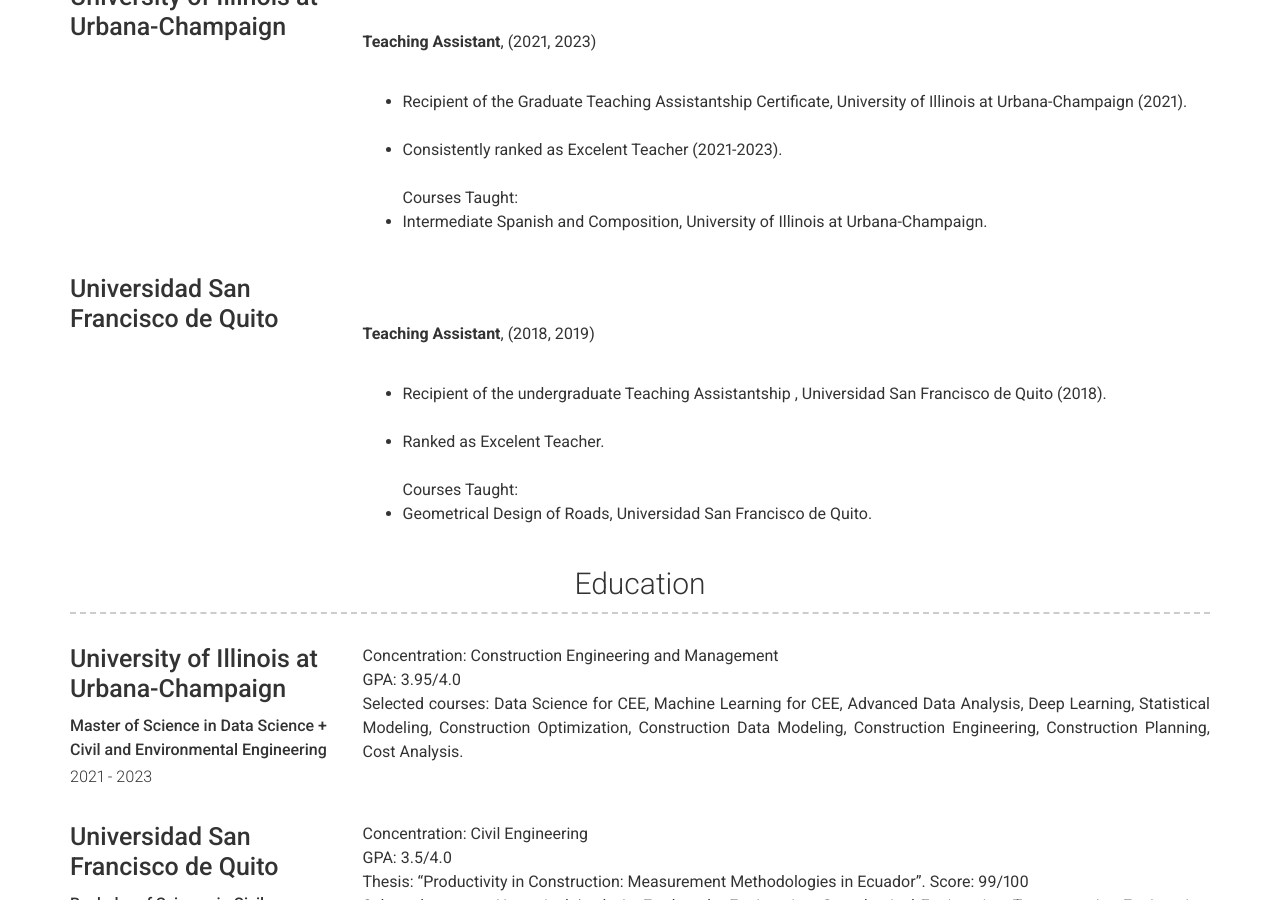
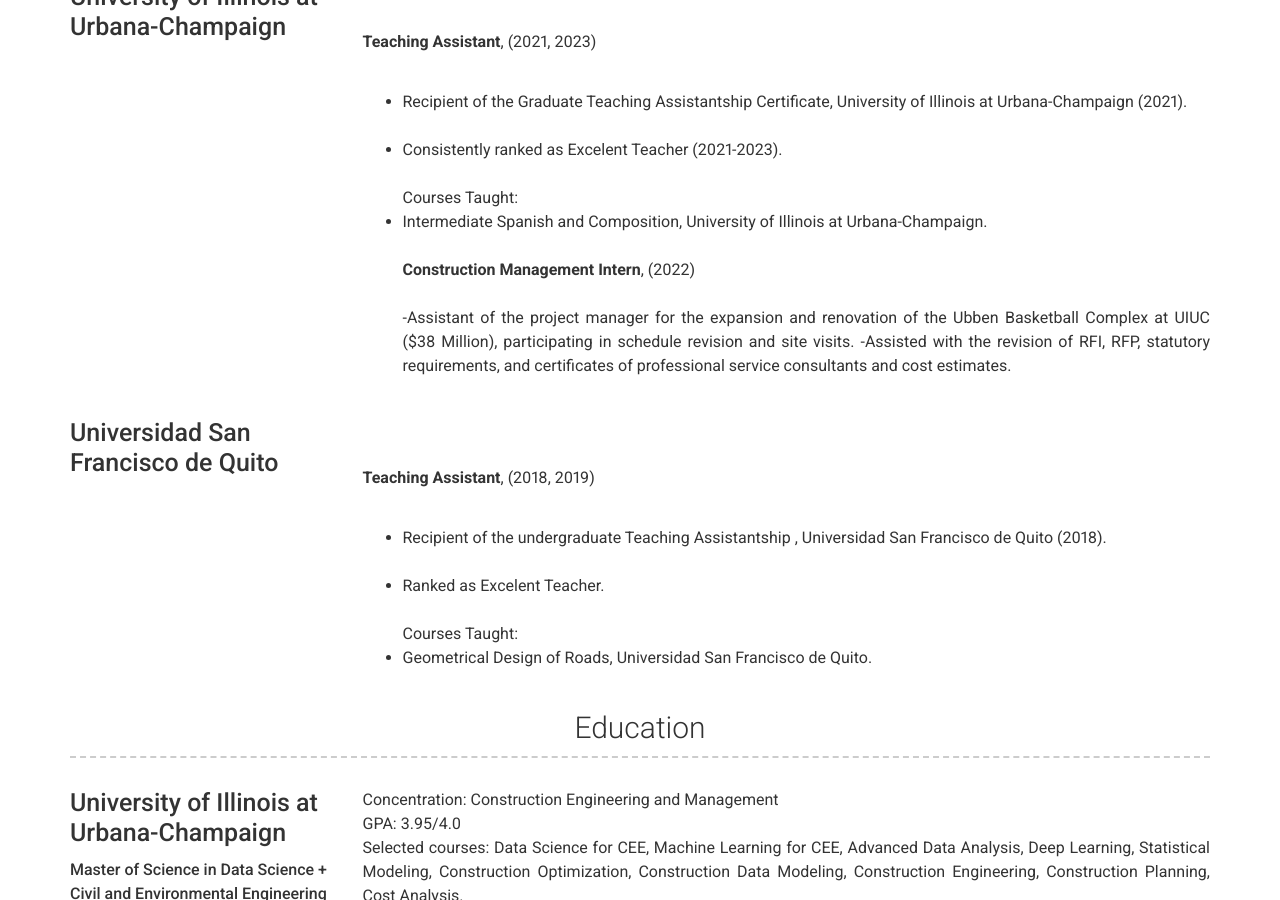
Before and after one commit to fsaudm/fsaudm.github.io, a Jekyll site: the page built from index.md, in a window 1280 px wide and 900 px high, scrolled down 1287 px. Built offline with Jekyll 4.4.1, drawn with Linux system fonts in a browser that asks for light colours.

Commit message:
Update experience.yml

```diff
--- a/_data/experience.yml
+++ b/_data/experience.yml
@@ -19,6 +19,11 @@
     - Consistently ranked as Excelent Teacher (2021-2023).
     <br /><br />Courses Taught:
     - Intermediate Spanish and Composition, University of Illinois at Urbana-Champaign.
+    <br/><br/>
+    **Construction Management Intern**, (2022)
+    <br /><br/>
+    -Assistant of the project manager for the expansion and renovation of the Ubben Basketball Complex at UIUC ($38 Million), participating in schedule revision and site visits.
+    -Assisted with the revision of RFI, RFP, statutory requirements, and certificates of professional service consultants and cost estimates.
 
 
 - company: Universidad San Francisco de Quito
```
